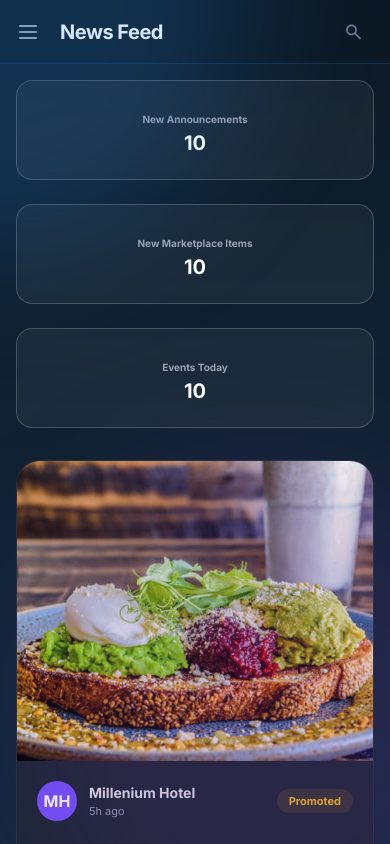
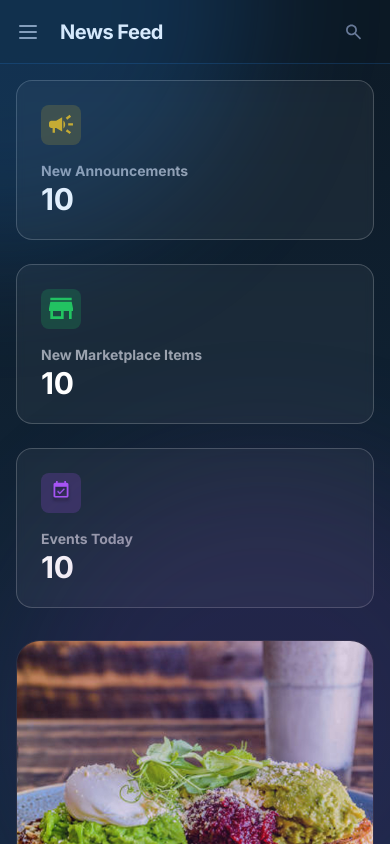
Before and after one commit to Shehan-Dinusha/Unify, a React (Vite) app in the folder frontend/: page /news-feed in a window 390 px wide. Built offline with nearby package versions, Linux system fonts and the light colour scheme.

Commit message:
Refactor StatsCard layout and update grids

```diff
--- a/frontend/src/components/common/StatsCard.jsx
+++ b/frontend/src/components/common/StatsCard.jsx
@@ -11,26 +11,7 @@ const StatsCard = ({
   subValueClass = "text-state-success",
 }) => {
   return (
-    <Card
-      variant="container"
-      className="h-[100px] md:h-40 relative group transition-colors md:p-0 overflow-hidden"
-    >
-      {/* Mobile View (Side-by-side scaled down) */}
-      <div className="flex flex-col h-full items-center justify-center md:hidden p-2">
-        <div className="flex flex-col items-center w-full">
-          <p className="text-[10px] font-bold text-text-secondary leading-tight line-clamp-2 text-center min-h-[24px] flex items-center">
-            {title}
-          </p>
-          <div className="flex items-baseline justify-center gap-1 mt-0.5">
-            <span className="text-xl font-bold text-text-primary leading-none">
-              {value}
-            </span>
-          </div>
-        </div>
-      </div>
-
-      {/* PC View (Original absolute positioning) */}
-      <div className="hidden md:block">
+    <Card variant="container" className="h-40 relative group transition-colors">
       <div
         className={`absolute top-lg left-lg w-10 h-10 rounded-lg flex items-center justify-center ${iconBgClass}`}
       >
@@ -47,7 +28,6 @@ const StatsCard = ({
           </span>
         )}
       </div>
-      </div>
     </Card>
   );
 };
--- a/frontend/src/components/verification/RequestList.jsx
+++ b/frontend/src/components/verification/RequestList.jsx
@@ -28,7 +28,7 @@ const RequestList = ({ requests, onVerify, onReject }) => {
   return (
     <div className="flex flex-col gap-4 sm:gap-xl w-full max-w-[1122px]">
       {/* Stats Row */}
-      <div className="grid grid-cols-3 gap-2 md:gap-lg">
+      <div className="grid grid-cols-1 md:grid-cols-3 gap-3 md:gap-lg">
         <StatsCard
           iconSrc="/icon_total_pending.svg"
           iconAlt="Pending"
--- a/frontend/src/components/verification/VerifiedList.jsx
+++ b/frontend/src/components/verification/VerifiedList.jsx
@@ -32,7 +32,7 @@ const VerifiedList = () => {
   return (
     <div className="flex flex-col gap-4 sm:gap-xl w-full max-w-[1122px]">
       {/* Stats Row */}
-      <div className="grid grid-cols-3 gap-2 md:gap-lg">
+      <div className="grid grid-cols-1 md:grid-cols-3 gap-3 md:gap-lg">
         <StatsCard
           iconSrc="/icon_verified_clubs.svg"
           iconAlt="Verified Clubs"
```
Lines whose indentation alone changed are shown as unchanged.
